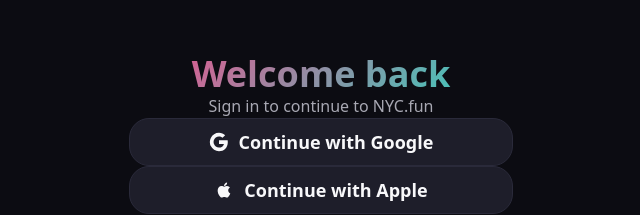
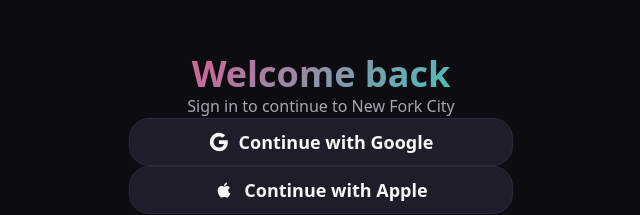
Before and after one commit to gershee/new-fork-city, a Next.js app: page /login in a window 1280 px wide. Shown: the part 224-439 px from the top of the page, without its empty margins (319-959 px from the left). Built offline with nearby package versions, Linux system fonts and the light colour scheme.

Commit message:
Rename app from NYC.fun to New Fork City
Update all user-facing text and localStorage keys to reflect the new name.

Co-Authored-By: Claude Opus 4.5 <noreply@anthropic.com>

```diff
--- a/src/app/(auth)/login/page.tsx
+++ b/src/app/(auth)/login/page.tsx
@@ -46,7 +46,7 @@ export default function LoginPage() {
         <div className="text-center mb-10">
           <h1 className="text-4xl font-bold gradient-text mb-2">Welcome back</h1>
           <p className="text-text-secondary">
-            Sign in to continue to NYC.fun
+            Sign in to continue to New Fork City
           </p>
         </div>
 
--- a/src/app/(main)/explore/page.tsx
+++ b/src/app/(main)/explore/page.tsx
@@ -14,7 +14,7 @@ import { BottomSheet, Button, EmptyState } from "@/components/ui";
 import { createClient } from "@/lib/supabase/client";
 import type { Pin, List } from "@/types";
 
-const ENABLED_LAYERS_KEY = "nyc-fun-enabled-layers";
+const ENABLED_LAYERS_KEY = "new-fork-city-enabled-layers";
 
 export default function MapPageWrapper() {
   return (
--- a/src/app/(main)/layers/page.tsx
+++ b/src/app/(main)/layers/page.tsx
@@ -7,7 +7,7 @@ import { Button } from "@/components/ui";
 import { createClient } from "@/lib/supabase/client";
 import type { List, Profile } from "@/types";
 
-const ENABLED_LAYERS_KEY = "nyc-fun-enabled-layers";
+const ENABLED_LAYERS_KEY = "new-fork-city-enabled-layers";
 
 interface FollowingWithLists extends Profile {
   lists: List[];
--- a/src/app/(main)/search/page.tsx
+++ b/src/app/(main)/search/page.tsx
@@ -61,7 +61,7 @@ export default function SearchPage() {
       }
 
       // Load recent searches from localStorage
-      const saved = localStorage.getItem("nyc-fun-recent-searches");
+      const saved = localStorage.getItem("new-fork-city-recent-searches");
       if (saved) {
         try {
           setRecentSearches(JSON.parse(saved));
@@ -169,7 +169,7 @@ export default function SearchPage() {
       ...recentSearches.filter((r) => r.id !== place.id),
     ].slice(0, 5);
     setRecentSearches(updated);
-    localStorage.setItem("nyc-fun-recent-searches", JSON.stringify(updated));
+    localStorage.setItem("new-fork-city-recent-searches", JSON.stringify(updated));
 
     setSelectedPlace(place);
     setShowAddForm(false);
--- a/src/app/layout.tsx
+++ b/src/app/layout.tsx
@@ -14,14 +14,14 @@ const geistMono = Geist_Mono({
 });
 
 export const metadata: Metadata = {
-  title: "NYC.fun - Discover & Share Your Favorite Spots",
+  title: "New Fork City - Discover & Share Your Favorite Spots",
   description:
     "Save, curate, and share your favorite NYC locations. Create custom lists, follow friends, and overlay their recommendations on your map.",
   manifest: "/manifest.json",
   appleWebApp: {
     capable: true,
     statusBarStyle: "black-translucent",
-    title: "NYC.fun",
+    title: "New Fork City",
   },
 };
 
--- a/src/app/page.tsx
+++ b/src/app/page.tsx
@@ -56,7 +56,7 @@ export default function Home() {
           transition={{ duration: 0.5, delay: 0.2 }}
           className="mb-8"
         >
-          <h1 className="text-6xl font-bold gradient-text mb-2">NYC.fun</h1>
+          <h1 className="text-5xl font-bold gradient-text mb-2">New Fork City</h1>
           <p className="text-text-secondary text-lg">
             Your city. Your spots. Your people.
           </p>
```
Also changed, not shown: public/manifest.json, 1 other file (tests, documents, lock files or other folders).
